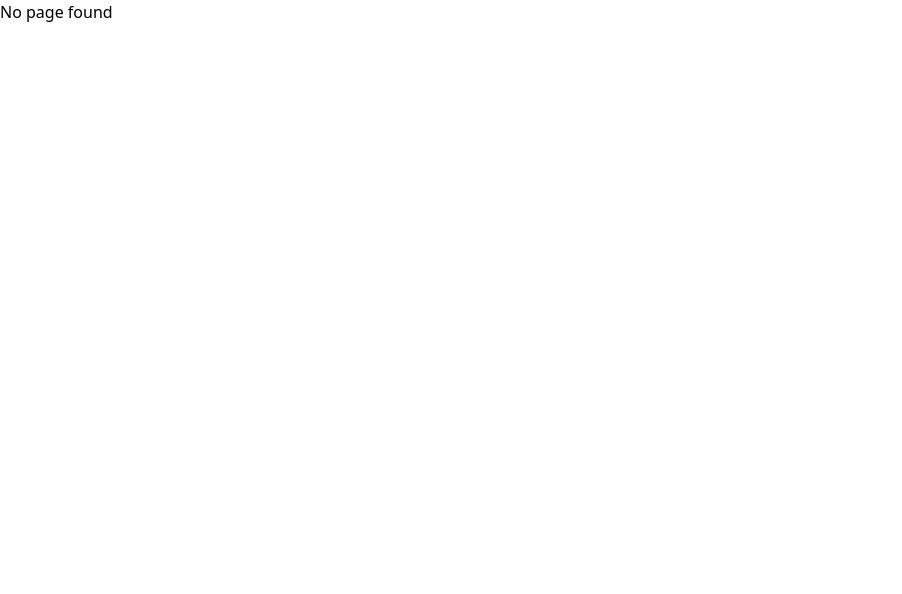
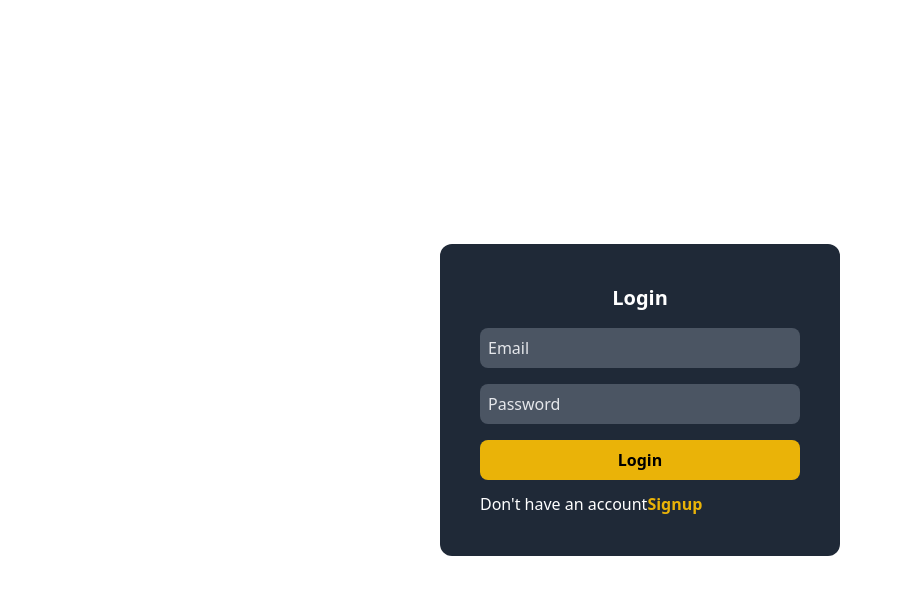
Before and after one commit to Rajat1Ggc/react-ecomm-project, a React (Vite) app: page /login in a window 1280 px wide. Shown: the top 594 px of the page, without its empty margins (0-902 px from the left). Built offline with nearby package versions, Linux system fonts and the light colour scheme.

Commit message:
login UI

```diff
--- a/src/App.jsx
+++ b/src/App.jsx
@@ -5,6 +5,8 @@
 import Dashboard from './pages/admin/dashboard/dashboard';
 import NoPage from './pages/nopage/NoPage';
 import MyState from './context/data/myState';
+import Login from './pages/registration/Login';
+import Signup from './pages/registration/Signup';
 
 const App = () => {
   return (
@@ -16,6 +18,8 @@
           <Route path="/cart" element={<Cart />} />
           <Route path="/dashboard" element={<Dashboard />} />
           {/* when path not match then this path run  */}
+          <Route path="/login" element={<Login />} />
+          <Route path="/signup" element={<Signup />} />
           <Route path="*" element={<NoPage />} />
         </Routes>
       </Router>
--- /dev/null
+++ b/src/pages/registration/Login.jsx
@@ -0,0 +1,45 @@
+import { Link } from 'react-router-dom';
+
+function Login() {
+  return (
+    <div className=" flex justify-center items-center h-screen">
+      <div className=" bg-gray-800 px-10 py-10 rounded-xl ">
+        <div className="">
+          <h1 className="text-center text-white text-xl mb-4 font-bold">
+            Login
+          </h1>
+        </div>
+        <div>
+          <input
+            type="email"
+            name="email"
+            className=" bg-gray-600 mb-4 px-2 py-2 w-full lg:w-[20em] rounded-lg text-white placeholder:text-gray-200 outline-none"
+            placeholder="Email"
+          />
+        </div>
+        <div>
+          <input
+            type="password"
+            className=" bg-gray-600 mb-4 px-2 py-2 w-full lg:w-[20em] rounded-lg text-white placeholder:text-gray-200 outline-none"
+            placeholder="Password"
+          />
+        </div>
+        <div className=" flex justify-center mb-3">
+          <button className=" bg-yellow-500 w-full text-black font-bold  px-2 py-2 rounded-lg">
+            Login
+          </button>
+        </div>
+        <div>
+          <h2 className="text-white">
+            Don't have an account
+            <Link className=" text-yellow-500 font-bold" to={'/signup'}>
+              Signup
+            </Link>
+          </h2>
+        </div>
+      </div>
+    </div>
+  );
+}
+
+export default Login;
--- /dev/null
+++ b/src/pages/registration/Signup.jsx
@@ -0,0 +1,45 @@
+import { Link } from 'react-router-dom';
+
+function Signup() {
+  return (
+    <div className=" flex justify-center items-center h-screen">
+      <div className=" bg-gray-800 px-10 py-10 rounded-xl ">
+        <div className="">
+          <h1 className="text-center text-white text-xl mb-4 font-bold">
+            Signup
+          </h1>
+        </div>
+        <div>
+          <input
+            type="email"
+            name="email"
+            className=" bg-gray-600 mb-4 px-2 py-2 w-full lg:w-[20em] rounded-lg text-white placeholder:text-gray-200 outline-none"
+            placeholder="Email"
+          />
+        </div>
+        <div>
+          <input
+            type="password"
+            className=" bg-gray-600 mb-4 px-2 py-2 w-full lg:w-[20em] rounded-lg text-white placeholder:text-gray-200 outline-none"
+            placeholder="Password"
+          />
+        </div>
+        <div className=" flex justify-center mb-3">
+          <button className=" bg-red-500 w-full text-white font-bold  px-2 py-2 rounded-lg">
+            Signup
+          </button>
+        </div>
+        <div>
+          <h2 className="text-white">
+            Have an account
+            <Link className=" text-red-500 font-bold" to={'/login'}>
+              Login
+            </Link>
+          </h2>
+        </div>
+      </div>
+    </div>
+  );
+}
+
+export default Signup;
```
